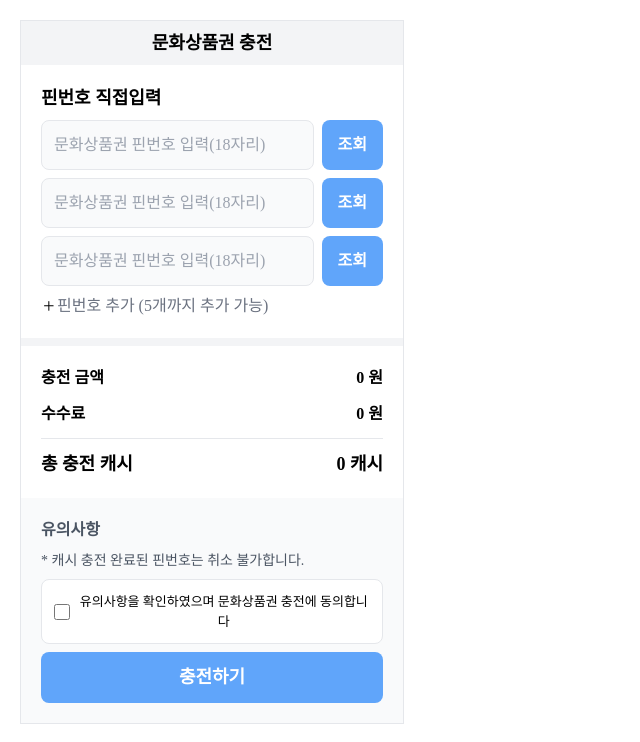
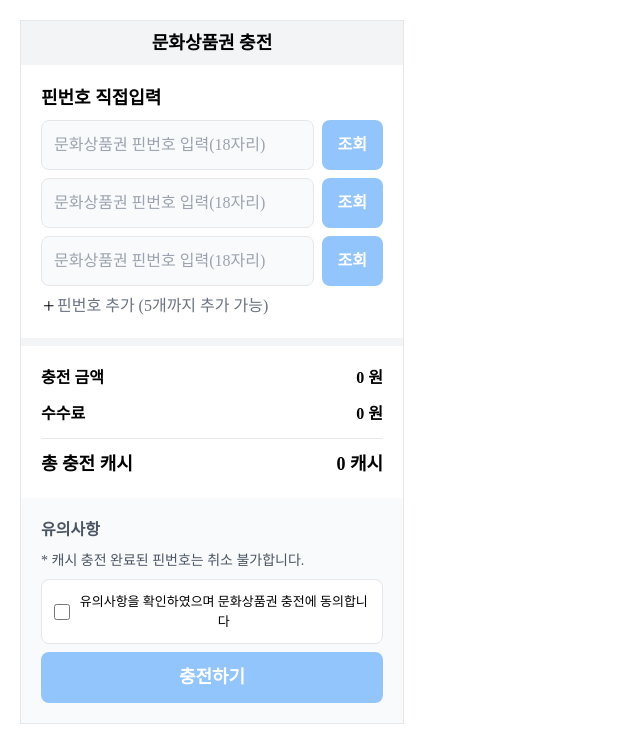
Before and after one commit to 5o-hyun/toonation, a React (Vite) app: page /account/charge/culturepay in a window 1280 px wide. Shown: the top 742 px of the page, without its empty margins (0-640 px from the left). Built offline with nearby package versions, Linux system fonts and the light colour scheme; a web font is replaced by a local one.

Commit message:
feat: 문화상품권등록 전체로직구현 -#4

```diff
--- a/src/components/account/charge/Input.tsx
+++ b/src/components/account/charge/Input.tsx
@@ -1,11 +1,28 @@
-const Input = () => {
+type Props = {
+  value: string;
+  isDisabled: boolean;
+  onClick: () => void;
+  onChange: (value: string) => void;
+};
+
+const Input = ({ value, isDisabled, onClick, onChange }: Props) => {
   return (
     <div className="flex gap-2 w-full">
       <input
-        className="border-[1px] rounded-lg bg-gray-50 p-3 flex-1"
+        type="number"
+        value={value}
+        onChange={(e) => onChange(e.target.value)}
+        className={`border-[1px] rounded-lg bg-gray-50 p-3 flex-1 ${
+          isDisabled && "cursor-not-allowed text-gray-400 bg-gray-200"
+        }`}
         placeholder="문화상품권 핀번호 입력(18자리)"
+        disabled={isDisabled}
       />
-      <button className="rounded-lg bg-blue-400 px-4 text-white font-bold disabled:bg-blue-300 disabled:cursor-not-allowed">
+      <button
+        disabled={value.length <= 18 || isDisabled}
+        onClick={onClick}
+        className="rounded-lg bg-blue-400 px-4 text-white font-bold disabled:bg-blue-300 disabled:cursor-not-allowed"
+      >
         조회
       </button>
     </div>
--- a/src/pages/account/charge/culturepay.tsx
+++ b/src/pages/account/charge/culturepay.tsx
@@ -1,7 +1,50 @@
 import { GoPlus } from "react-icons/go";
 import Input from "../../../components/account/charge/Input";
+import { useState } from "react";
+import useToggle from "../../../lib/hook/useToggle";
+import { useNavigate } from "react-router-dom";
 
 const CulturePayPage = () => {
+  const [price, setPrice] = useState<number>(0);
+  const [pins, setPins] = useState<{ value: string; isDisabled: boolean }[]>([
+    { value: "", isDisabled: false },
+    { value: "", isDisabled: false },
+    { value: "", isDisabled: false },
+  ]);
+  const [isAgree, toggleAgree] = useToggle();
+  const navigate = useNavigate();
+
+  const handlePinChange = (index: number, value: string) => {
+    setPins((prev) => {
+      const updatedPins = [...prev];
+      updatedPins[index].value = value;
+      return updatedPins;
+    });
+  };
+
+  const addPinInput = () => {
+    if (pins.length < 5) {
+      setPins((prev) => [...prev, { value: "", isDisabled: false }]);
+    }
+  };
+
+  const onClickInputButton = (index: number) => {
+    const currentPin = pins[index];
+    if (pins.filter((pin) => pin.value === currentPin.value).length > 1) {
+      return alert("이미 등록된 번호입니다.");
+    }
+    if (/^(\d)\1+$/.test(currentPin.value)) {
+      return alert("사용된 번호입니다.");
+    }
+
+    setPrice((prev) => prev + 5000);
+    setPins((prev) => {
+      const updatedPins = [...prev];
+      updatedPins[index].isDisabled = true;
+      return updatedPins;
+    });
+  };
+
   return (
     <div className="relative m-5 border-[1px] border-solid w-96">
       <p className="bg-gray-100 text-center font-bold text-lg py-2">
@@ -10,27 +53,38 @@ const CulturePayPage = () => {
       <div className="p-5 border-b-8 border-gray-100">
         <p className="font-bold text-[18px] mb-2">핀번호 직접입력</p>
         <div className="w-full flex flex-col gap-2 mb-2">
-          <Input />
-          <Input />
-          <Input />
+          {pins.map((pin, index) => (
+            <Input
+              key={index}
+              value={pin.value}
+              isDisabled={pin.isDisabled}
+              onChange={(value) => handlePinChange(index, value)}
+              onClick={() => onClickInputButton(index)}
+            />
+          ))}
         </div>
-        <div className="flex items-center cursor-pointer">
-          <GoPlus className="w-4 h-4" />
-          <p className="text-gray-500">핀번호 추가 (5개까지 추가 가능)</p>
-        </div>
+        {pins.length < 5 && (
+          <div
+            onClick={addPinInput}
+            className="flex items-center cursor-pointer"
+          >
+            <GoPlus className="w-4 h-4" />
+            <p className="text-gray-500">핀번호 추가 (5개까지 추가 가능)</p>
+          </div>
+        )}
       </div>
       <div className="p-5 flex flex-col gap-3">
         <div className="flex justify-between font-bold">
           <p>충전 금액</p>
-          <p>0 원</p>
+          <p>{price} 원</p>
         </div>
         <div className="flex justify-between font-bold border-b-[1px] pb-3">
           <p>수수료</p>
-          <p>0 원</p>
+          <p>{price * 0.1} 원</p>
         </div>
         <div className="flex justify-between font-bold text-[18px]">
           <p>총 충전 캐시</p>
-          <p>0 캐시</p>
+          <p>{price - price * 0.1} 캐시</p>
         </div>
       </div>
       <div className="p-5 bg-gray-50 flex flex-col gap-2">
@@ -39,12 +93,21 @@ const CulturePayPage = () => {
           * 캐시 충전 완료된 핀번호는 취소 불가합니다.
         </p>
         <button className="border-[1px] rounded-lg bg-white p-3 flex items-center">
-          <input type="checkbox" id="checkbox" className="w-4 h-4" />
+          <input
+            type="checkbox"
+            id="checkbox"
+            onClick={toggleAgree}
+            className="w-4 h-4"
+          />
           <label htmlFor="checkbox" className="text-[13px] ml-2 cursor-pointer">
             유의사항을 확인하였으며 문화상품권 충전에 동의합니다
           </label>
         </button>
-        <button className="bg-blue-400 w-full py-3 text-white font-bold text-[18px] rounded-lg disabled:bg-blue-300 disabled:cursor-not-allowed">
+        <button
+          disabled={price < 5000 || !isAgree}
+          onClick={() => navigate("/account/charge/success")}
+          className="bg-blue-400 w-full py-3 text-white font-bold text-[18px] rounded-lg disabled:bg-blue-300 disabled:cursor-not-allowed"
+        >
           충전하기
         </button>
       </div>
--- a/src/styles/common.css
+++ b/src/styles/common.css
@@ -7,3 +7,13 @@ body {
 input {
   outline: none;
 }
+/* Chrome, Safari, Edge, Opera */
+input::-webkit-outer-spin-button,
+input::-webkit-inner-spin-button {
+  -webkit-appearance: none;
+  margin: 0;
+}
+/* Firefox  */
+input[type="number"] {
+  -moz-appearance: textfield;
+}
```
